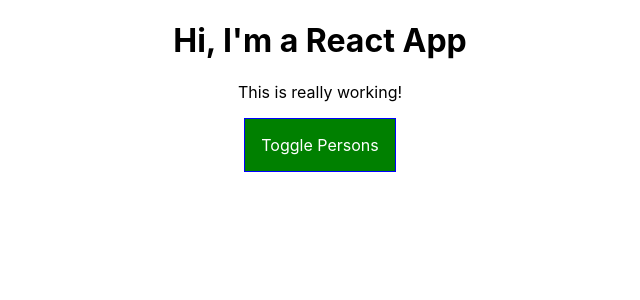
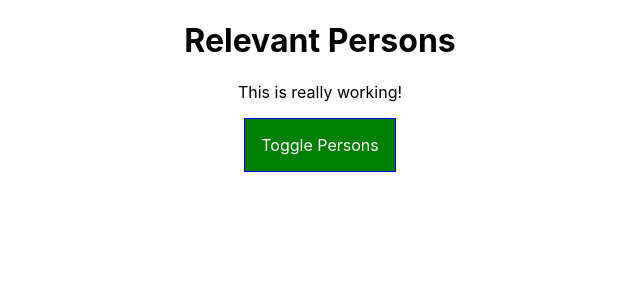
Before and after one commit to anilgudur/R-udemy-react-complete-guide, a React (Create React App) app: page / in a window 1280 px wide. Shown: the top 300 px of the page, without its empty margins (320-960 px from the left). Built offline with nearby package versions, Linux system fonts and the light colour scheme.

Commit message:
Section 7.82 - Comparing stateless and stateful components.

```diff
--- a/src/components/Cockpit/Cockpit.js
+++ b/src/components/Cockpit/Cockpit.js
@@ -16,7 +16,7 @@
 
   return (
     <div className={classes.Cockpit}>
-      <h1>Hi, I'm a React App</h1>
+      <h1>{props.title}</h1>
       <p className={assignedClasses.join(" ")}>This is really working!</p>
       <button className={btnClass} onClick={props.togglePersonsClicked}>
         Toggle Persons
--- a/src/containers/App.js
+++ b/src/containers/App.js
@@ -50,6 +50,7 @@
     return (
       <div className={classes.App}>
         <CockPit
+          title={this.props.title}
           showPersons={this.state.showPersons}
           persons={this.state.persons}
           togglePersonsClicked={this.togglePersonsHandler}
--- a/src/index.js
+++ b/src/index.js
@@ -4,7 +4,10 @@
 import App from "./containers/App";
 import * as serviceWorker from "./serviceWorker";
 
-ReactDOM.render(<App />, document.getElementById("root"));
+ReactDOM.render(
+  <App title='Relevant Persons' />,
+  document.getElementById("root")
+);
 
 // If you want your app to work offline and load faster, you can change
 // unregister() to register() below. Note this comes with some pitfalls.
```
